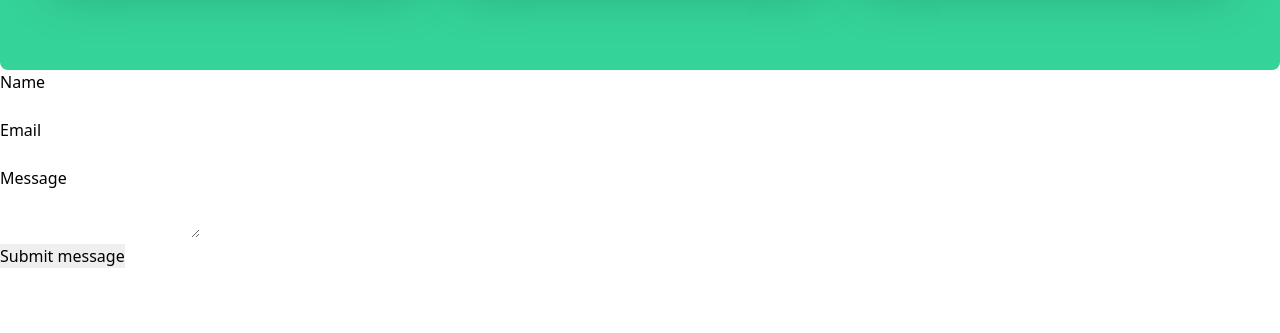
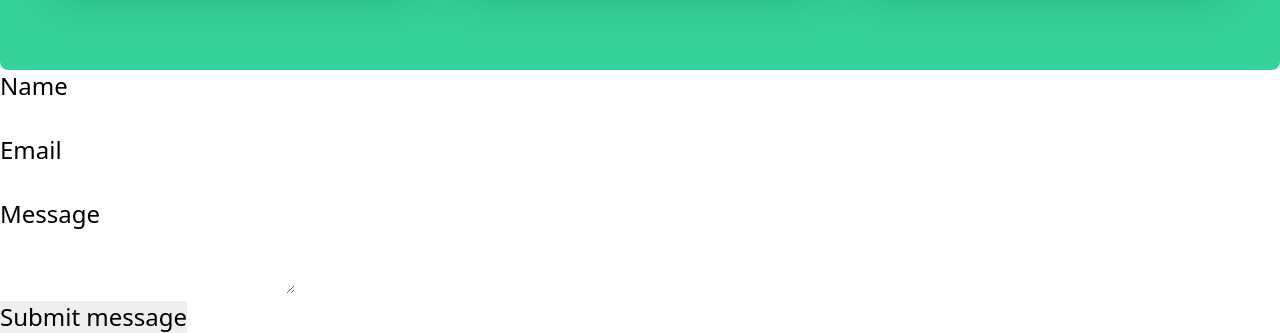
Before and after one commit to mikefox17/react-tailwind, a React (Vite) app in the folder frontend/: page / in a window 1280 px wide. Shown: the part 3022-3355 px from the top of the page. Before the commit the page ends 3290 px from the top, so only its background shows below. Built offline with nearby package versions, Linux system fonts and the light colour scheme.

Commit message:
indexed form

```diff
--- a/frontend/src/components/ContactForm.jsx
+++ b/frontend/src/components/ContactForm.jsx
@@ -3,7 +3,7 @@ import React from 'react';
 const ContactForm = () => {
     return (
         <div>
-            <form name='contact' method='post'>
+            <form className='text-2xl' name='contact' method='post'>
                 <input type='hidden' name='form-name' value='contact' />
                 <p>
                     <label htmlFor='name'>Name</label> <br />
```
